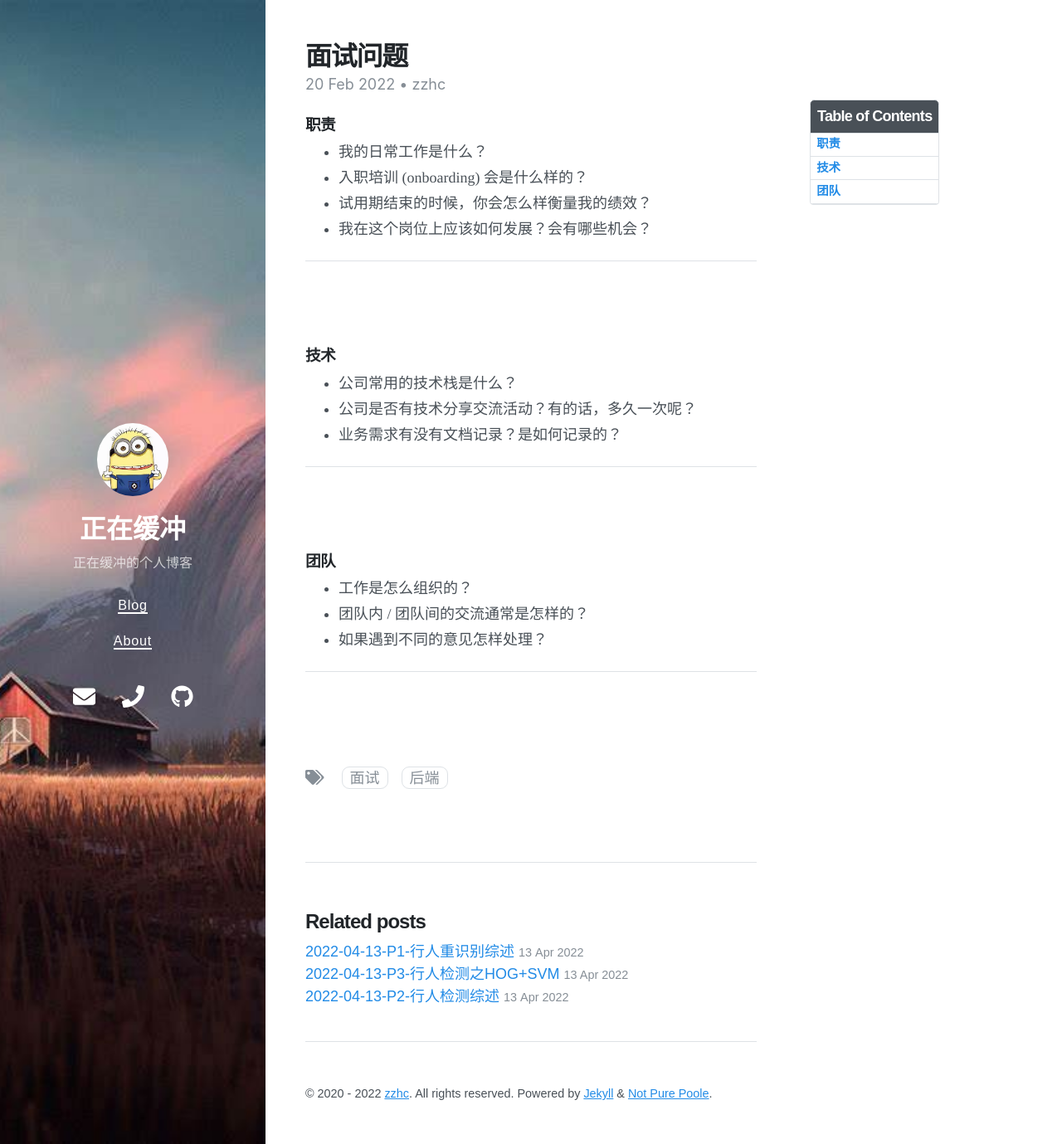
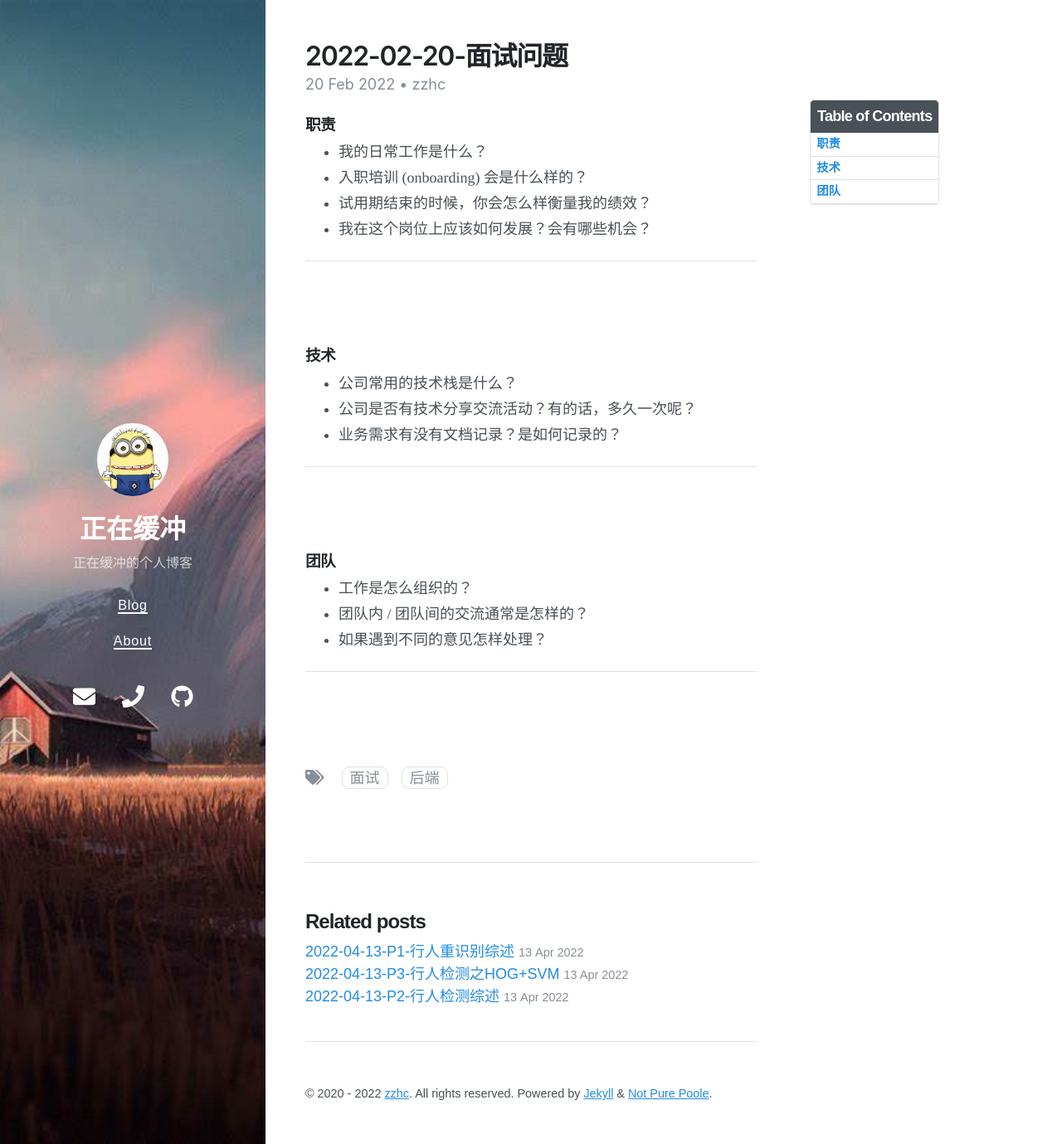
Before and after one commit to Zzhc3321/personal-blog.github.io, a Jekyll site: the page built from _posts/2022-02-20-面试问题.md, in a window 1280 px wide and 1379 px high. Shown: the whole window at 83% size. Built offline with Jekyll 4.4.1, drawn with Linux system fonts in a browser that asks for light colours; nearby versions of some CDN libraries.

Commit message:
修改文件: _posts/2022-02-20-面试问题.md

```diff
--- a/_posts/2022-02-20-面试问题.md
+++ b/_posts/2022-02-20-面试问题.md
@@ -1,6 +1,6 @@
 ---
 layout: post
-title: 面试问题
+title: 2022-02-20-面试问题
 tags: [面试,后端]
 category: 刷题
 toc: true
```
